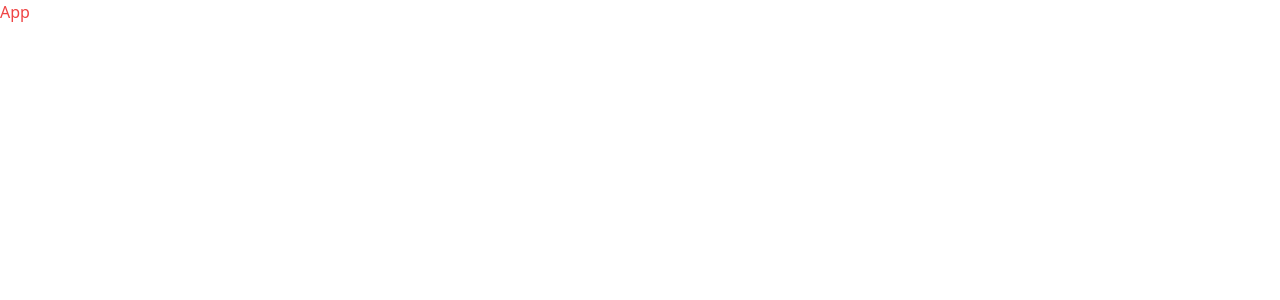
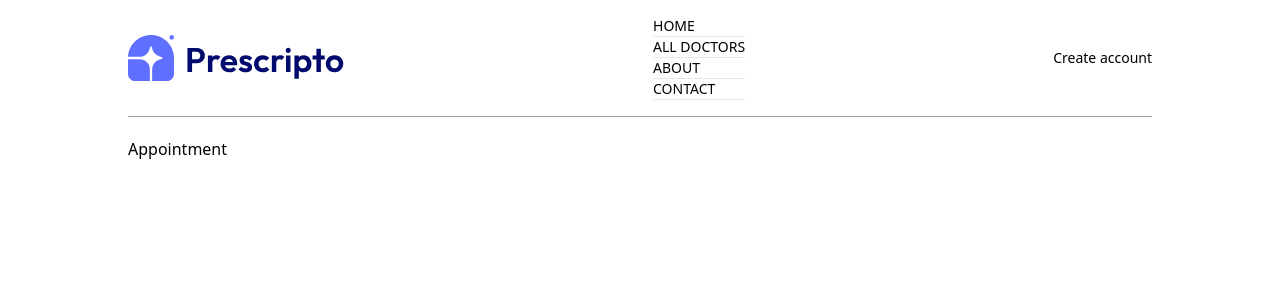
Before and after one commit to IsmaeilSaberi/dr-appointment-booking-app, a React (Vite) app in the folder frontend/: page /appointment/1 in a window 1280 px wide. Shown: the top 300 px of the page. Built offline with nearby package versions, Linux system fonts and the light colour scheme.

Commit message:
creating main structure, pages and Navbar component

```diff
--- a/frontend/src/App.jsx
+++ b/frontend/src/App.jsx
@@ -1,7 +1,32 @@
 import React from "react";
+import { Route, Routes } from "react-router-dom";
+import Home from "./pages/Home";
+import Doctors from "./pages/Doctors";
+import Login from "./pages/Login";
+import About from "./pages/About";
+import Contact from "./pages/Contact";
+import MyProfile from "./pages/MyProfile";
+import MyAppointments from "./pages/MyAppointments";
+import Appointment from "./pages/Appointment";
+import Navbar from "./components/Navbar";
 
 const App = () => {
-  return <div className="text-red-500">App</div>;
+  return (
+    <div className="mx-4 sm:mx-[10%]">
+      <Navbar />
+      <Routes>
+        <Route path="/" element={<Home />} />
+        <Route path="/doctors" element={<Doctors />} />
+        <Route path="/doctors/:speciality" element={<Home />} />
+        <Route path="/login" element={<Login />} />
+        <Route path="/about" element={<About />} />
+        <Route path="/contact" element={<Contact />} />
+        <Route path="/my-profile" element={<MyProfile />} />
+        <Route path="/my-appointments" element={<MyAppointments />} />
+        <Route path="/appointment/:docId" element={<Appointment />} />
+      </Routes>
+    </div>
+  );
 };
 
 export default App;
--- /dev/null
+++ b/frontend/src/components/Navbar.jsx
@@ -0,0 +1,28 @@
+import React from "react";
+import { assets } from "../assets/assets";
+import { NavLink } from "react-router-dom";
+
+const Navbar = () => {
+  return (
+    <div className="flex items-center justify-between text-sm py-4 mb-5 border-b border-b-gray-400">
+      <img src={assets.logo} />
+      <ul>
+        <NavLink>
+          <li>HOME</li>
+          <hr />
+          <li>ALL DOCTORS</li>
+          <hr />
+          <li>ABOUT</li>
+          <hr />
+          <li>CONTACT</li>
+          <hr />
+        </NavLink>
+      </ul>
+      <div>
+        <button>Create account</button>
+      </div>
+    </div>
+  );
+};
+
+export default Navbar;
--- /dev/null
+++ b/frontend/src/pages/About.jsx
@@ -0,0 +1,7 @@
+import React from "react";
+
+const About = () => {
+  return <div>About</div>;
+};
+
+export default About;
--- /dev/null
+++ b/frontend/src/pages/Appointment.jsx
@@ -0,0 +1,7 @@
+import React from "react";
+
+const Appointment = () => {
+  return <div>Appointment</div>;
+};
+
+export default Appointment;
--- /dev/null
+++ b/frontend/src/pages/Contact.jsx
@@ -0,0 +1,7 @@
+import React from "react";
+
+const Contact = () => {
+  return <div>Contact</div>;
+};
+
+export default Contact;
--- /dev/null
+++ b/frontend/src/pages/Doctors.jsx
@@ -0,0 +1,7 @@
+import React from "react";
+
+const Doctors = () => {
+  return <div>Doctors</div>;
+};
+
+export default Doctors;
--- /dev/null
+++ b/frontend/src/pages/Home.jsx
@@ -0,0 +1,7 @@
+import React from "react";
+
+const Home = () => {
+  return <div>Home</div>;
+};
+
+export default Home;
--- /dev/null
+++ b/frontend/src/pages/Login.jsx
@@ -0,0 +1,7 @@
+import React from "react";
+
+const Login = () => {
+  return <div>Login</div>;
+};
+
+export default Login;
--- /dev/null
+++ b/frontend/src/pages/MyAppointments.jsx
@@ -0,0 +1,7 @@
+import React from "react";
+
+const MyAppointments = () => {
+  return <div>MyAppointments</div>;
+};
+
+export default MyAppointments;
--- /dev/null
+++ b/frontend/src/pages/MyProfile.jsx
@@ -0,0 +1,7 @@
+import React from "react";
+
+const MyProfile = () => {
+  return <div>MyProfile</div>;
+};
+
+export default MyProfile;
```
Also changed, not shown: frontend/src/main.jsx (+8 -8 lines).
